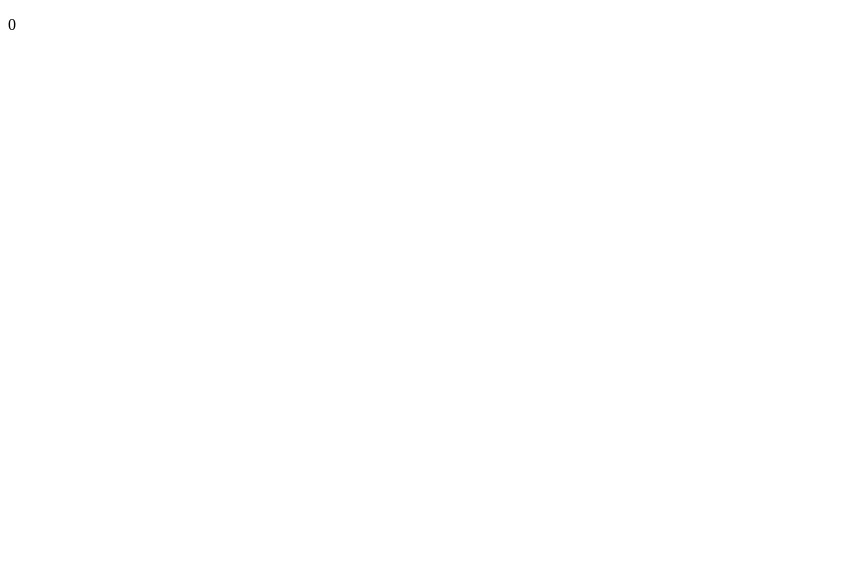
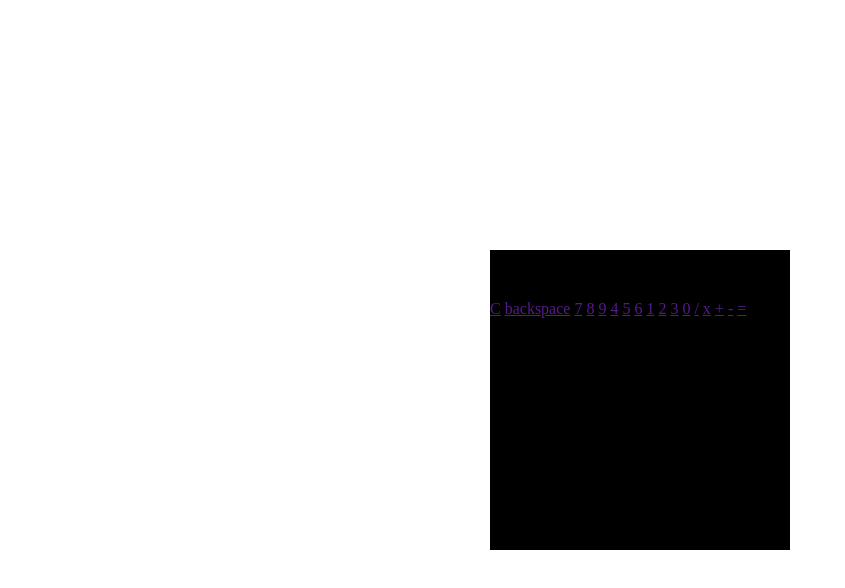
Before and after one commit to JhosefMatheus/WebCalculator, a plain HTML site: page index.html in a window 1280 px wide. Shown: the whole page, without its empty margins (0-845 px from the left). Drawn offline with Linux system fonts and the light colour scheme.

Commit message:
criando botões, estilo da página e centralizando a calculadroa no meio da página.

```diff
--- a/index.html
+++ b/index.html
@@ -3,6 +3,7 @@
 <head>
     <meta charset="UTF-8">
     <meta name="viewport" content="width=device-width, initial-scale=1.0">
+    <link rel="stylesheet" href="style.css">
     <title>Calculadora</title>
 </head>
 <body>
@@ -11,7 +12,23 @@
             <p class="texto-tela">0</p>
         </div>
         <div class="botoes-calculadora">
-
+            <a href="" class="botao">C</a>
+            <a href="" class="botao">backspace</a>
+            <a href="" class="botao">7</a>
+            <a href="" class="botao">8</a>
+            <a href="" class="botao">9</a>
+            <a href="" class="botao">4</a>
+            <a href="" class="botao">5</a>
+            <a href="" class="botao">6</a>
+            <a href="" class="botao">1</a>
+            <a href="" class="botao">2</a>
+            <a href="" class="botao">3</a>
+            <a href="" class="botao">0</a>
+            <a href="" class="botao">/</a>
+            <a href="" class="botao">x</a>
+            <a href="" class="botao">+</a>
+            <a href="" class="botao">-</a>
+            <a href="" class="botao">=</a>
         </div>
     </div>
 </body>
--- /dev/null
+++ b/style.css
@@ -0,0 +1,15 @@
+body {
+  width: 100vw;
+  height: 100vh;
+  display: flex;
+  flex-direction: row;
+  justify-content: center;
+  align-items: center;
+  margin: 0px;
+}
+
+.calculadora {
+  width: 300px;
+  height: 300px;
+  background: #000;
+}
```
